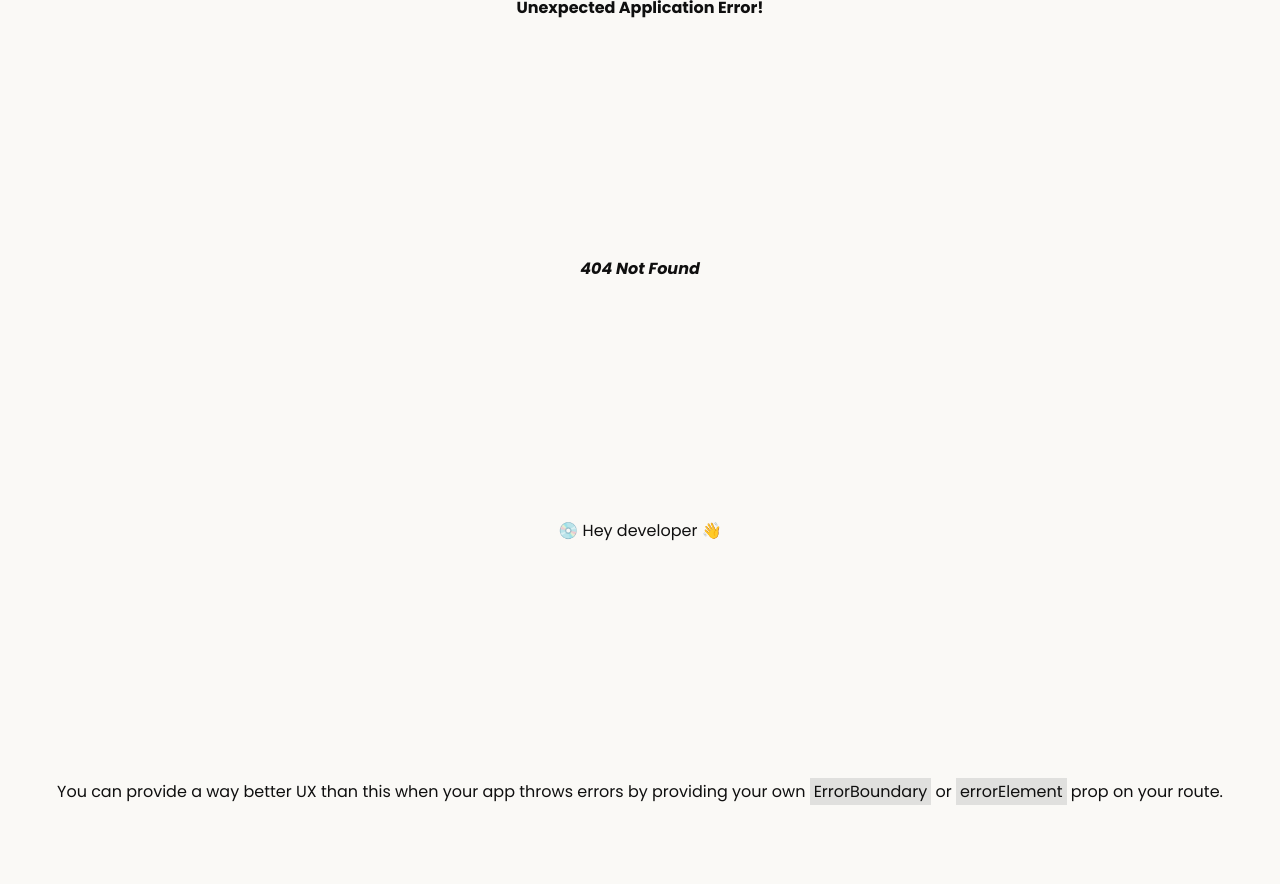
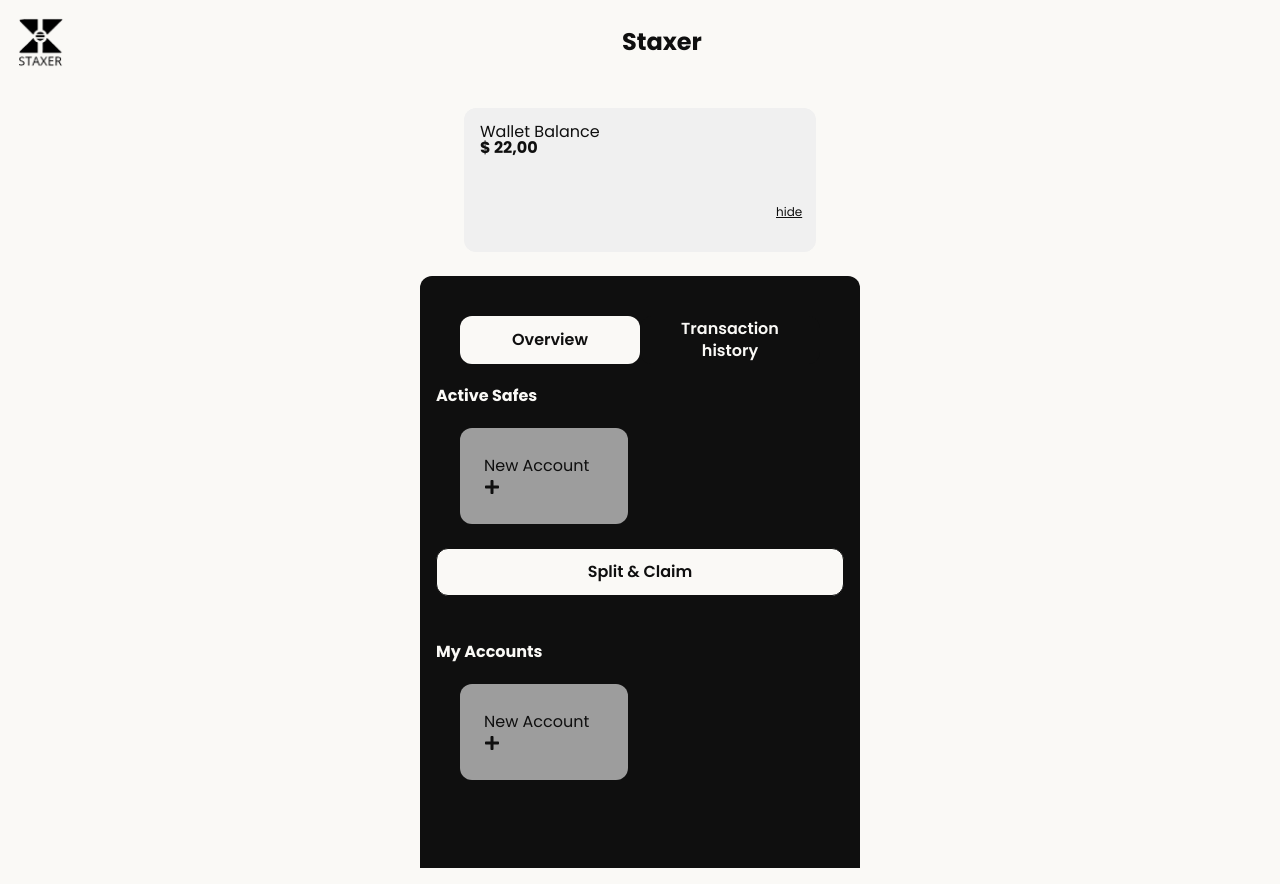
Before and after one commit to staxerlabs/frontend, a React (Vite) app: page /dashboard in a window 1280 px wide. Before the commit this address had no page. Before the commit the page ends 805 px from the top, so only its background shows below. Built offline with nearby package versions, Linux system fonts and the light colour scheme.

Commit message:
feat: add onboarding page

```diff
--- /dev/null
+++ b/src/components/ButtonNewAccount.tsx
@@ -0,0 +1,20 @@
+import React from 'react';
+import { useNavigate } from 'react-router-dom';
+import { FaPlus } from "react-icons/fa";
+
+const ButtonNewAccount: React.FC = () => {
+    const navigate = useNavigate();
+
+    return(
+        <div
+            className='card-grid dashboard-grid-add-account'
+            onClick={() => navigate('/new-account')}
+        >
+                        <p>New Account</p>
+                        <FaPlus />
+                    </div>
+    )
+
+}
+
+export default ButtonNewAccount;
--- a/src/index.css
+++ b/src/index.css
@@ -38,6 +38,7 @@
 :root {
     --white: #FAF9F6;
     --black: #0f0f0f;
+    --grey: #f0f0f0;
 }
 
 /* Mobile-first frame */
@@ -90,7 +91,7 @@
 }
 
 .button-light {
-    background-color: transparent;
+    background-color: var(--white);
     border: 1px solid var(--black);
     color: var(--black)
 }
--- /dev/null
+++ b/src/pages/Dashboard.tsx
@@ -0,0 +1,68 @@
+import React from 'react';
+import { useState } from 'react';
+import { useNavigate } from 'react-router-dom';
+import '../styles/dashboard.css'
+import ButtonNewAccount from '../components/ButtonNewAccount';
+
+const Dashboard: React.FC = () => {
+    const navigate = useNavigate();
+    const [screen, setScreen] = useState('overview');
+    const [walletShow, setWalletShow] = useState(false);
+
+    const SplitClaimClickHandler = () => {
+        const message = encodeURIComponent("Your safes have been split and claimed.");
+        const buttonText = encodeURIComponent("Dashboard");
+        const route = encodeURIComponent("/dashboard");
+        navigate(`/success/${message}/${buttonText}/${route}`)
+      }
+
+    return (
+        <main className='dashboard'>
+            <div className='dashboard-wallet-balance'>
+                <span style={walletShow ? {visibility: 'hidden'} : {visibility: 'visible'}}>
+                    Wallet Balance
+                    <h3>$ 22,00</h3>
+                </span>
+                <p></p>
+                <p></p>
+                <button onClick={() => setWalletShow(!walletShow)}>
+                    {walletShow ? 'show' : 'hide'}
+                </button>
+            </div>
+
+            <div className='dashboard-container'>
+                <span className='dashboard-menu'>
+                    <button
+                        className={screen == 'overview' ? 'dashboard-title-active' : 'dashboard-title-inactive' }
+                        onClick={() => setScreen('overview')}
+                    >Overview</button>
+                    <button
+                        className={screen == 'overview' ? 'dashboard-title-inactive' : 'dashboard-title-active' }
+                        // onClick={() => setScreen('dashboard')}
+                        onClick={() => navigate('/transaction-history')}
+                    >Transaction history</button>
+                </span>
+
+                <section>
+                <h2>Active Safes</h2>
+                <div className='dashboard-card-grid'>
+                    <ButtonNewAccount/>
+                </div>
+                <button
+                    className='button-light button-wide'
+                    onClick={SplitClaimClickHandler}
+                >Split & Claim</button>
+                </section>
+
+                <section>
+                    <h2>My Accounts</h2>
+                    <div className='dashboard-card-grid'>
+                        <ButtonNewAccount/>
+                </div>
+                </section>
+            </div>
+        </main>
+    );
+}
+
+export default Dashboard
--- a/src/pages/Success.tsx
+++ b/src/pages/Success.tsx
@@ -10,7 +10,6 @@
 }
 
 const Success: React.FC = () => {
-    // const { message, buttonText, route } = useParams<{message: string, buttonText: string,      route: string}>();
     const { message, buttonText, route } = useParams<SuccessProps>();
 
     const navigate = useNavigate();
--- /dev/null
+++ b/src/pages/TransactionHistory.tsx
@@ -0,0 +1,12 @@
+import React from "react";
+import '../styles/transaction-history.css'
+
+const TransactionHistory: React.FC = () => {
+    return (
+        <main className="history-container">
+            <h1>Transaction History</h1>
+        </main>
+    );
+}
+
+export default TransactionHistory;
--- /dev/null
+++ b/src/styles/dashboard.css
@@ -0,0 +1,100 @@
+.dashboard {
+    display: flex;
+    flex-direction: column;
+    justify-content: space-between;
+    align-items: center;
+}
+
+.dashboard-wallet-balance {
+    width: 80%;
+    border-radius: 12px;
+    height: 144px;
+    background-color: var(--grey);
+    font-size: 1rem;
+    display: grid;
+    grid-template-columns: 80% 20%;
+    align-items: center;
+    justify-content: space-between;
+    align-content: space-between;
+    margin: 1.5rem;
+}
+
+.dashboard-wallet-balance > h3 {
+    font-weight: 600;
+    font-size: 1.25rem;
+    line-height: 2rem;
+}
+
+.dashboard-wallet-balance > button {
+    background-color: transparent;
+    width: 40px;
+    color: var(--black);
+    font-weight: 400;
+    font-size: 0.75rem;
+    text-decoration: underline;
+}
+
+.dashboard-container {
+    background-color: var(--black);
+    border-radius: 12px 12px 0 0;
+    width: 100%;
+    color: var(--white);
+}
+
+.dashboard-container > section {
+    margin-bottom: 3rem;
+}
+
+.dashboard-menu {
+    display: flex;
+    justify-content: space-between;
+    align-items: center;
+    padding: 1.5rem;
+}
+
+.dashboard-title-active {
+    background-color: var(--white);
+    color: var(--black);
+    border-radius: 12px;
+}
+.dashboard-title-inactive {
+    background-color: var(--black);
+    color: var(--white);
+    border-radius: 12px;
+}
+
+.dashboard-card-grid {
+    display: grid;
+    grid-template-columns: repeat(2, 1fr);
+    gap: 1.5rem;
+    padding: 1.5rem;
+}
+
+.dashboard-card-grid > * {
+    color: var(--black);
+    border-radius: 12px;
+    display: flex;
+    flex-direction: column;
+    cursor: pointer
+}
+
+.card-grid {
+    color: var(--black);
+    border-radius: 12px;
+    width: 100%;
+    padding: 1.5rem;
+    height: 6rem;
+    display: flex;
+    flex-direction: column;
+    justify-content: space-evenly;
+    align-items: flex-start;
+}
+
+.dashboard-grid-add-account {
+    background-color: var(--grey);
+    opacity: 0.63;
+}
+
+/* .dashboard-grid-add-account:last-child {
+    justify-self:center;
+} */
--- /dev/null
+++ b/src/styles/transaction-history.css
@@ -0,0 +1,8 @@
+.history-container {
+    top: 78px;
+    left: 0px;
+    width: 100%;
+    min-height: 100svh;
+    background-color: rgba(15,15,15,0.2);
+    border-radius: 12px 12px 0 0;
+}
```
Also changed, not shown: src/routes/router.tsx (+10 -0 lines).
